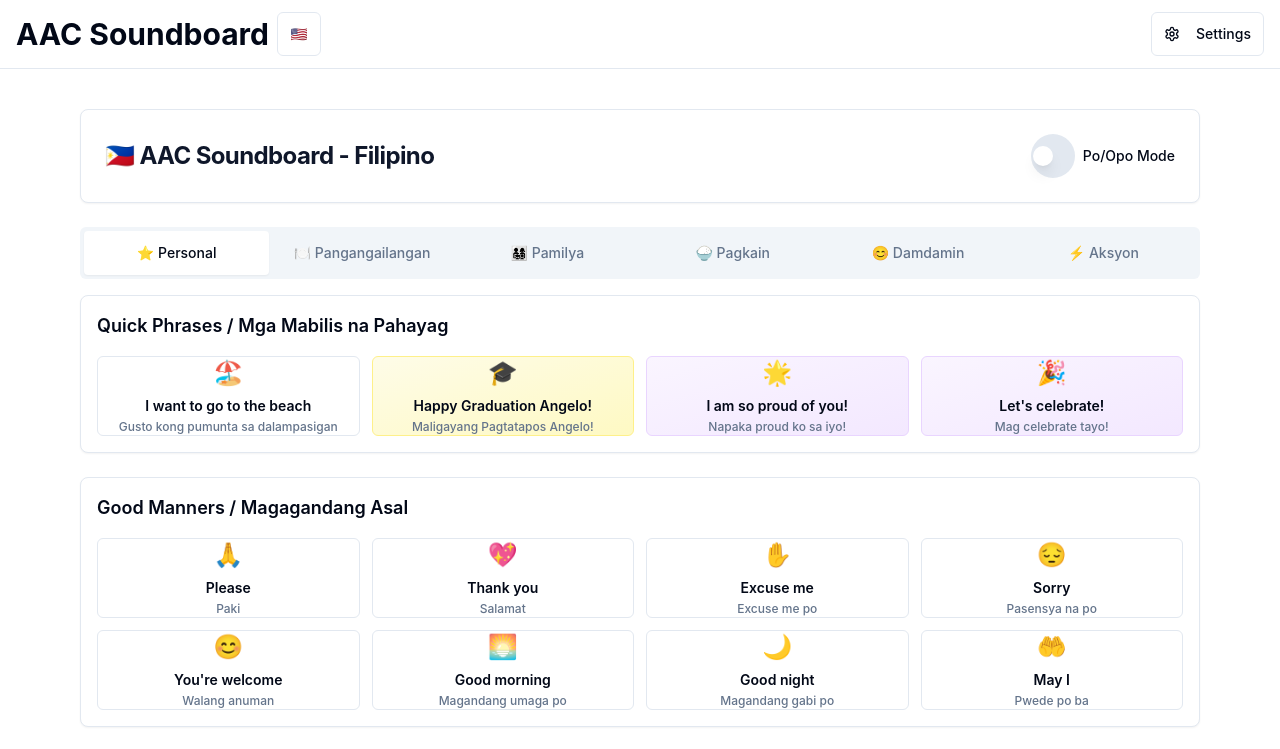
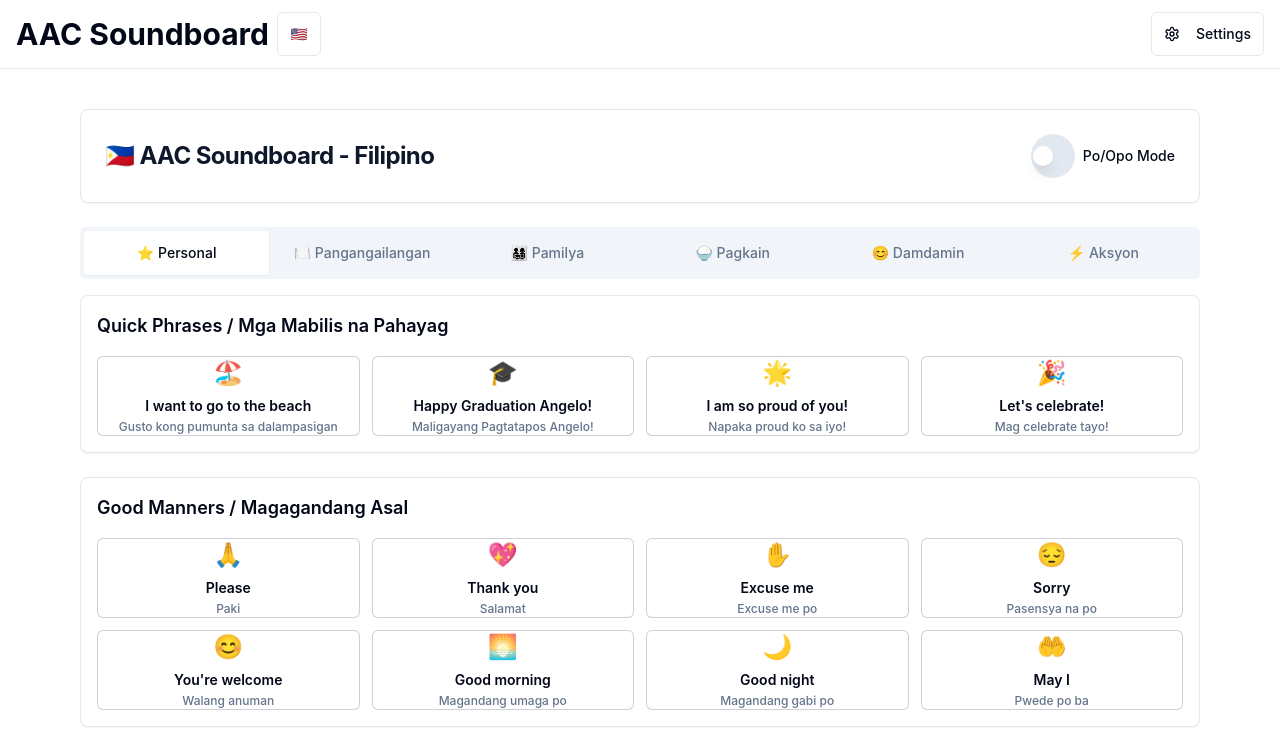
Before and after one commit to marvinguevarra/sonic-spectrum-sounds, a React (Vite) app: page / in a window 1280 px wide. Shown: the top 749 px of the page. Built offline with nearby package versions, Linux system fonts and the light colour scheme.

Commit message:
Fix: Improve button contrast in dark mode
Adjusted button styles to improve visibility and match other buttons in dark mode.

```diff
--- a/src/components/AnimatedSoundButton.tsx
+++ b/src/components/AnimatedSoundButton.tsx
@@ -62,11 +62,7 @@ export function AnimatedSoundButton({
     <>
       <Button
         onClick={handleClick}
-        className={`h-20 w-full flex flex-col items-center justify-center gap-1 p-2 hover:scale-105 transition-all duration-200 ${
-          id === 'graduation' ? 'hover:bg-yellow-50 hover:border-yellow-300 bg-gradient-to-br from-yellow-50 to-yellow-100 border-yellow-200' : ''
-        } ${
-          id === 'celebrate' || id === 'proud' ? 'hover:bg-purple-50 hover:border-purple-300 bg-gradient-to-br from-purple-50 to-purple-100 border-purple-200' : ''
-        }`}
+        className="h-20 w-full flex flex-col items-center justify-center gap-1 p-2 hover:scale-105 transition-all duration-200 bg-card hover:bg-primary/10 border border-primary/20 hover:border-primary/30"
         variant="outline"
       >
         {icon && (
@@ -74,7 +70,7 @@ export function AnimatedSoundButton({
             {icon}
           </span>
         )}
-        <span className="font-semibold text-sm leading-tight text-center">
+        <span className="font-semibold text-sm leading-tight text-center text-card-foreground">
           {displayLabel}
         </span>
         {secondaryLabel && (
```
